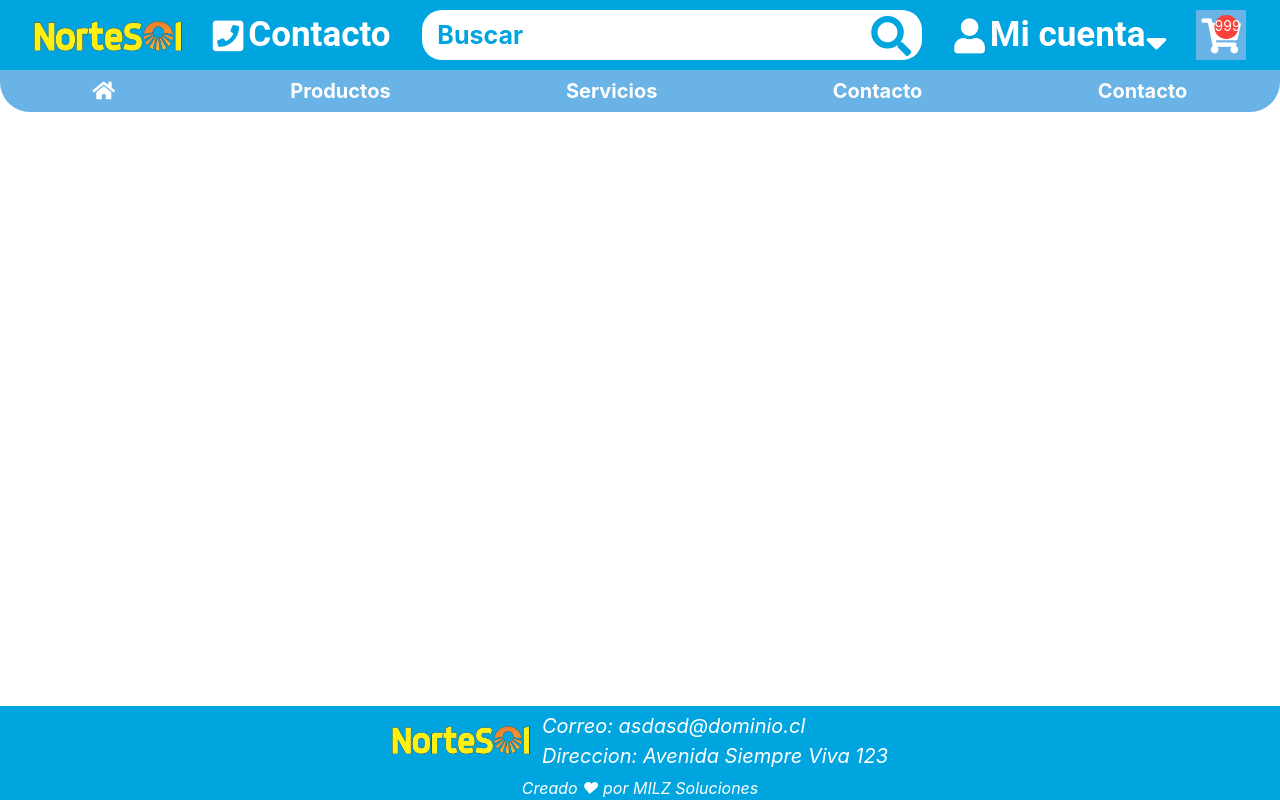
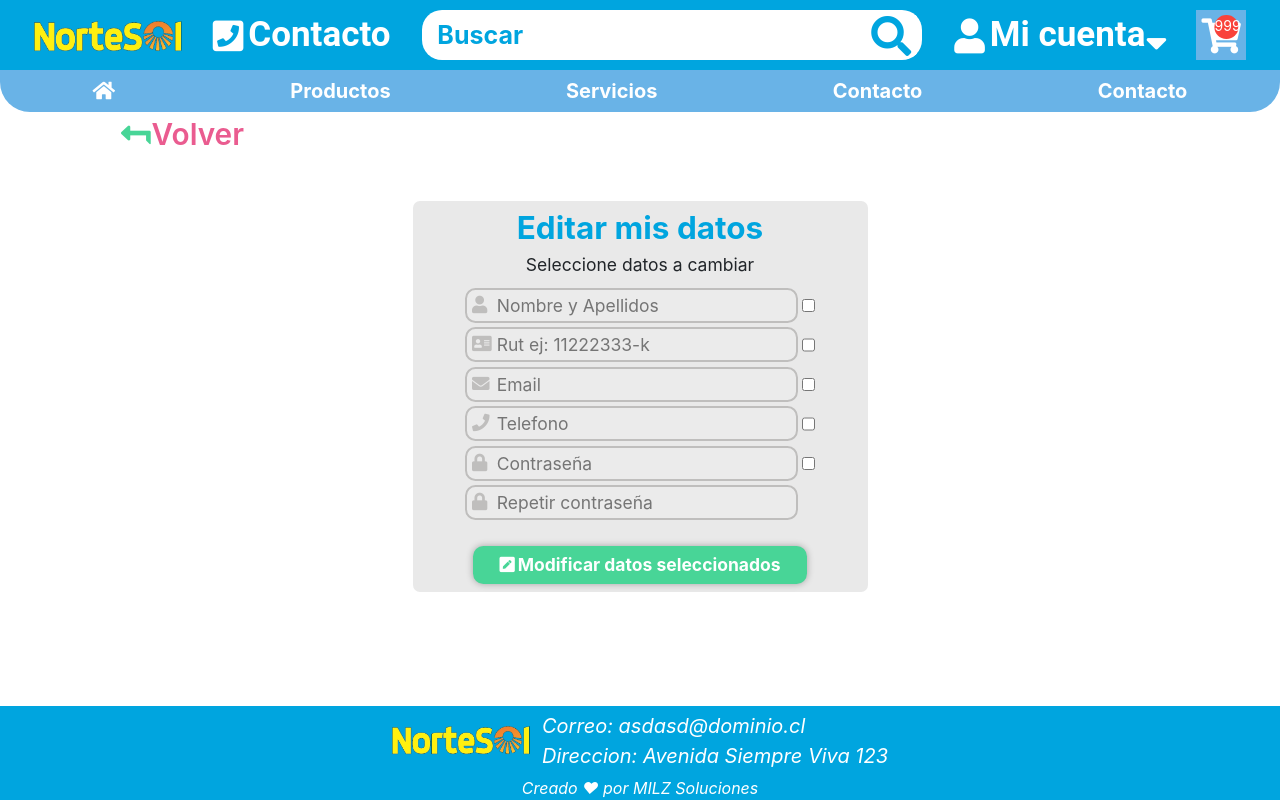
Before and after one commit to MilzCode/nortesol, a Next.js app: page /user/edit in a window 1280 px wide. Built offline with nearby package versions, Linux system fonts and the light colour scheme.

Commit message:
feat: modificar datos terminado

```diff
--- a/pages/register.tsx
+++ b/pages/register.tsx
@@ -32,7 +32,7 @@ const Register = () => {
           <div className="register__input">
             <label htmlFor="telefono" className="fas fa-phone" />
             <input
-              type="text"
+              type="tel"
               name="telefono"
               id="telefono"
               placeholder="Celular ej: 9 4444 4444"
--- a/pages/user/edit.tsx
+++ b/pages/user/edit.tsx
@@ -1,11 +1,123 @@
-import React from 'react'
+import React from "react";
+import BotonFAColores1 from "../../components/general/BotonFAColores1";
+import Volver from "../../components/general/Volver";
 
 const Edit = () => {
-    return (
-        <div className="userEdit">
+  const [nombre, setNombre] = React.useState(false);
+  const [rut, setRut] = React.useState(false);
+  const [email, setEmail] = React.useState(false);
+  const [telefono, setTelefono] = React.useState(false);
+  const [password, setPassword] = React.useState(false);
+  return (
+    <>
+      <Volver />
+      <div className="userEdit">
+        <form action="" className="userEdit__form">
+          <h3 className="userEdit__titulo">Editar mis datos</h3>
+          <p className="TEXT1">Seleccione datos a cambiar</p>
+          <div className="userEdit__input">
+            <label htmlFor="nombre" className="fas fa-user" />
+            <input
+              type="text"
+              name="nombre"
+              id="nombre"
+              placeholder="Nombre y Apellidos"
+              disabled={!nombre}
+            />
+            <input
+              type="checkbox"
+              name="nombrecheck"
+              id="nombrecheck"
+              onChange={() => setNombre(!nombre)}
+            />
+          </div>
+          <div className="userEdit__input">
+            <label htmlFor="rut" className="fas fa-address-card" />
+            <input
+              type="text"
+              name="rut"
+              id="rut"
+              placeholder="Rut ej: 11222333-k"
+              disabled={!rut}
+            />
+            <input
+              type="checkbox"
+              name="rutcheck"
+              id="rutcheck"
+              onChange={() => setRut(!rut)}
+            />
+          </div>
+          <div className="userEdit__input">
+            <label htmlFor="email" className="fas fa-envelope" />
+            <input
+              type="email"
+              name="email"
+              id="email"
+              placeholder="Email"
+              disabled={!email}
+            />
+            <input
+              type="checkbox"
+              name="emailcheck"
+              id="emailcheck"
+              onChange={() => setEmail(!email)}
+            />
+          </div>
+          <div className="userEdit__input">
+            <label htmlFor="telefono" className="fas fa-phone" />
+            <input
+              type="tel"
+              name="telefono"
+              id="telefono"
+              placeholder="Telefono"
+              disabled={!telefono}
+            />
+            <input
+              type="checkbox"
+              name="telefonocheck"
+              id="telefonocheck"
+              onChange={() => setTelefono(!telefono)}
+            />
+          </div>
+          <div className="userEdit__input">
+            <label htmlFor="password" className="fas fa-lock" />
+            <input
+              type="password"
+              name="password"
+              id="password"
+              placeholder="Contraseña"
+              disabled={!password}
+            />
 
-        </div>
-    )
-}
+            <input
+              type="checkbox"
+              name="passwordcheck"
+              id="passwordcheck"
+              onChange={() => setPassword(!password)}
+            />
+          </div>
+          <div className="userEdit__input">
+            <label htmlFor="password2" className="fas fa-lock" />
+            <input
+              type="password"
+              name="password2"
+              id="password2"
+              placeholder="Repetir contraseña"
+              disabled={!password}
+            />
+            <div />
+          </div>
+          <hr />
+          <div>
+            <BotonFAColores1 backgroundColor="#48d597">
+              <i className="fas fa-pen-square"></i>
+              Modificar datos seleccionados
+            </BotonFAColores1>
+          </div>
+        </form>
+      </div>
+    </>
+  );
+};
 
-export default Edit
+export default Edit;
--- a/styles/custom.scss
+++ b/styles/custom.scss
@@ -23,6 +23,7 @@
 @import "./login/register.scss";
 //user
 @import "./user/user.scss";
+@import "./user/edit.scss";
 @import "./user/ContenidoTablaPedidos.scss";
 
 //search
--- /dev/null
+++ b/styles/user/edit.scss
@@ -0,0 +1,17 @@
+.userEdit {
+  display: flex;
+  flex-direction: column;
+  align-items: center;
+  justify-content: center;
+  min-height: 60vh;
+  @extend .NOSELECT;
+  &__form {
+    @extend .FORMULARIO1;
+  }
+  &__titulo {
+    @extend .TITULOSFORM;
+  }
+  &__input {
+    @extend .DIVWITHINPUTANDLABEL;
+  }
+}
--- a/styles/variables.scss
+++ b/styles/variables.scss
@@ -89,32 +89,49 @@ $fontFamily: "Roboto", "Segoe UI", "Oxygen", "Ubuntu", "Cantarell", "Fira Sans",
   position: absolute;
 }
 //"componentes"
+
 .DIVWITHINPUTANDLABEL {
-  margin: 0.3rem;
+  $checkBox: 0.45rem;
+  display: flex;
+  align-items: center;
+  justify-content: center;
+  font-size: sizeBasedOnTitle(0.5);
+  margin: 0 0 0.45rem 0;
   position: relative;
-  height: sizeBasedOnTitle(0.9);
-  & > input,
+  height: sizeBasedOnTitle();
+  max-width: 100%;
+  width: sizeBasedOnTitle(10);
+
+  & > input:not([type="checkbox"]),
   select {
-    width: sizeBasedOnTitle(10);
-    max-width: 100%;
+    width: 100%;
+    height: 100%;
+    border-radius: sizeBasedOnTitle(0.3);
     outline: none !important;
     border: 0.2rem solid $pantoneBlackC03;
-    border-radius: sizeBasedOnTitle(0.3);
-    font-size: sizeBasedOnTitle(0.5);
-    padding-left: 8%;
-    height: 100% !important;
+    padding-left: 1.7em;
+    &:focus {
+      border: 0.2rem solid $pantone292C;
+    }
   }
+
   & > label {
-    font-size: sizeBasedOnTitle(0.5);
-    width: sizeBasedOnTitle(0.5);
+    height: 100%;
     position: absolute;
-    top: max(25%, 0.7rem);
-    left: 2%;
-    z-index: 2;
-    color: rgba($pantoneBlackC, 0.3);
-    pointer-events: none;
+    left: 0.4em;
+    top: 23%;
+    color: $pantoneBlackC03;
+  }
+  //en caso de que haya checkbox y quieras alinear en aquellos sin checkbox pon un div vacio en vez de checkbox
+  & > input[type="checkbox"],
+  div {
+    padding: 0 !important;
+    margin: 0 0 0 $checkBox !important;
+    width: 3 * $checkBox !important;
+    height: 3 * $checkBox !important;
   }
 }
+
 .TITULOSFORM {
   font-size: sizeBasedOnTitle(0.9);
   font-weight: 700;
```
Also changed, not shown: pages/user/index.tsx (+7 -3 lines).
